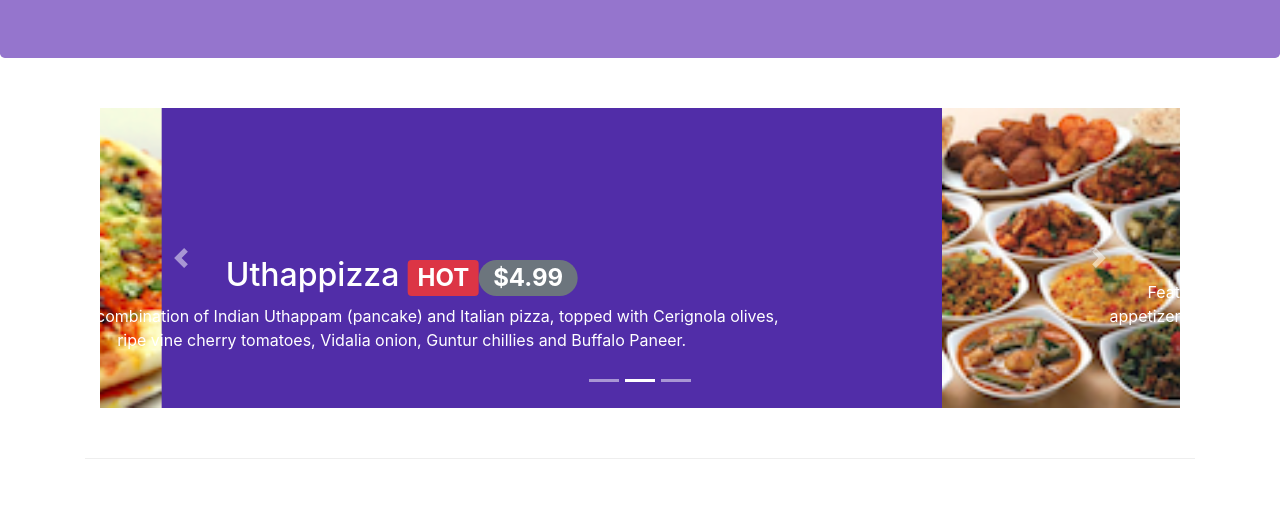
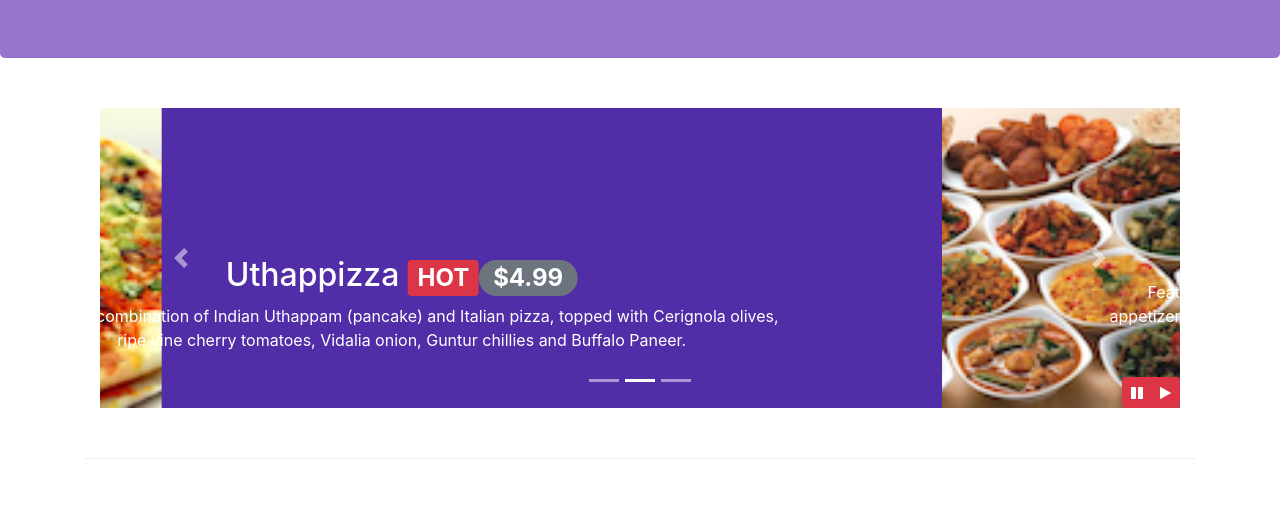
Before and after one commit to amanjain001/Restaurant_Confusion, a website: page index.html in a window 1280 px wide. Shown: the part 276-800 px from the top of the page. Drawn offline with nearby package versions, Linux system fonts and the light colour scheme.

Commit message:
Bootstrap jQuery

```diff
--- a/css/styles.css
+++ b/css/styles.css
@@ -61,3 +61,11 @@ html{
 	left: 0;
 	position: absolute;
 }
+#carouselButton{
+	right: 0;
+	bottom: 0;
+	position: absolute;
+}
+.carousel-control-next{
+	z-index: 0;
+}
--- a/index.html
+++ b/index.html
@@ -277,6 +277,16 @@
                     </ol>
                     <a class="carousel-control-prev" href="#mycarousel" role="button" data-slide="prev"><span class="carousel-control-prev-icon"></span></a>
                     <a class="carousel-control-next" href="#mycarousel" role="button" data-slide="next"><span class="carousel-control-next-icon"></span></a>
+
+                    <div class="btn-group" id="carouselButton">
+                        <button class="btn btn-danger btn-sm" id="carousel-pause">
+                            <span class="fa fa-pause"></span>
+                        </button>
+                        <button class="btn btn-danger btn-sm" id="carousel-play">
+                            <span class="fa fa-play"></span>
+                        </button>
+
+                    </div>
                 </div>
             </div>
         </div>
@@ -465,4 +475,19 @@
             $('[data-toggle="tooltip"]').tooltip();
         });
     </script> -->
+    <script>
+        $(document).ready(function() {
+            $('#mycarousel').carousel({interval:2000});
+            $('#carousel-pause').click(function(){
+                $('#mycarousel').carousel('pause');
+
+            });
+             $('#carousel-play').click(function(){
+                $('#mycarousel').carousel('cycle');
+
+            });
+
+
+        });
+    </script>
 </html>
```
